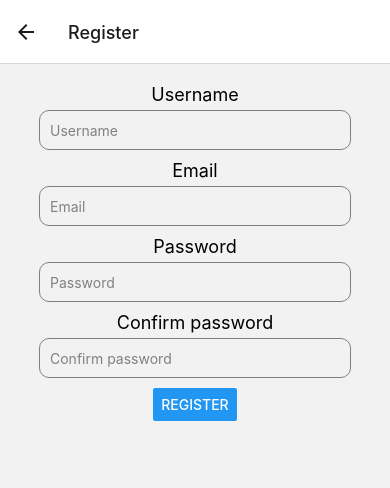
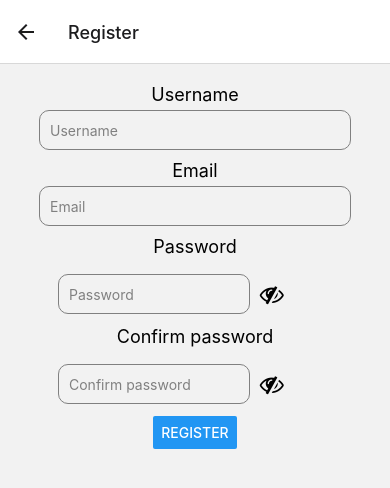
Before and after one commit to rubengomes8/HappyMouth, a React Native app: screen /Register in a window 390 px wide. Shown: the top 488 px of the page. Built offline with nearby package versions, Linux system fonts and the light colour scheme.

Commit message:
Use PasswordInput with hide option

```diff
--- /dev/null
+++ b/src/components/PasswordInput.js
@@ -0,0 +1,58 @@
+import React, { useState } from "react";
+import { View, TextInput, TouchableOpacity, StyleSheet } from "react-native";
+import Icon from "react-native-vector-icons/FontAwesome";
+
+const PasswordInput = ( { placeholder, password, setPassword, isPasswordVisible, setPasswordVisible }) => {
+  return (
+    <View style={styles.inputContainer}>
+      <TextInput
+        style={styles.input}
+        placeholder={placeholder}
+        placeholderTextColor="gray"
+        secureTextEntry={!isPasswordVisible}
+        onChangeText={setPassword}
+        autoCapitalize="none"
+        value={password}
+      />
+      <TouchableOpacity
+        onPress={() => {setPasswordVisible(!isPasswordVisible)}}
+        style={styles.eyeIcon}
+      >
+        <View
+          style={{
+            alignItems: "center",
+          }}
+        >
+          <Icon
+            name={isPasswordVisible ? "eye" : "eye-slash"}
+            size={24}
+            color="black"
+          />
+        </View>
+      </TouchableOpacity>
+    </View>
+  );
+};
+
+const styles = StyleSheet.create({
+  inputContainer: {
+    flexDirection: "row",
+    alignItems: "center",
+    borderColor: "gray",
+    margin: 10,
+  },
+  input: {
+    width: "70%",
+    height: 40,
+    borderColor: "gray",
+    borderWidth: 1,
+    borderRadius: 10,
+    paddingLeft: 10,
+  },
+  eyeIcon: {
+    alignItems: "center",
+    padding: 10,
+  },
+});
+
+export default PasswordInput;
--- a/src/screens/RegisterScreen.js
+++ b/src/screens/RegisterScreen.js
@@ -1,18 +1,15 @@
 import React, { useState } from "react";
-import {
-  View,
-  Text,
-  TextInput,
-  StyleSheet,
-  Button,
-} from "react-native";
+import { View, Text, TextInput, StyleSheet, Button } from "react-native";
+import PasswordInput from "../components/PasswordInput.js";
 import { registerUser } from "../api/authApi.js";
 
 const RegisterScreen = () => {
   const [username, setUsername] = useState("");
   const [email, setEmail] = useState("");
   const [password, setPassword] = useState("");
+  const [isPasswordVisible, setPasswordVisible] = useState(false);
   const [passwordConfirmation, setPasswordConfirmation] = useState("");
+  const [isPasswordConfirmationVisible, setPasswordConfirmationVisible] = useState(false);
 
   async function handleRegister() {
     try {
@@ -42,22 +39,20 @@ const RegisterScreen = () => {
         autoCapitalize="none"
       />
       <Text style={styles.label}>Password</Text>
-      <TextInput
-        style={styles.input}
+      <PasswordInput
         placeholder="Password"
-        placeholderTextColor="gray"
-        secureTextEntry={true}
-        onChangeText={setPassword}
-        autoCapitalize="none"
+        password={password}
+        setPassword={setPassword}
+        isPasswordVisible={isPasswordVisible}
+        setPasswordVisible={setPasswordVisible}
       />
       <Text style={styles.label}>Confirm password</Text>
-      <TextInput
-        style={styles.input}
+      <PasswordInput
         placeholder="Confirm password"
-        placeholderTextColor="gray"
-        secureTextEntry={true}
-        onChangeText={setPasswordConfirmation}
-        autoCapitalize="none"
+        password={passwordConfirmation}
+        setPassword={setPasswordConfirmation}
+        isPasswordVisible={isPasswordConfirmationVisible}
+        setPasswordVisible={setPasswordConfirmationVisible}
       />
       <Button title="Register" onPress={handleRegister} />
     </View>
```
